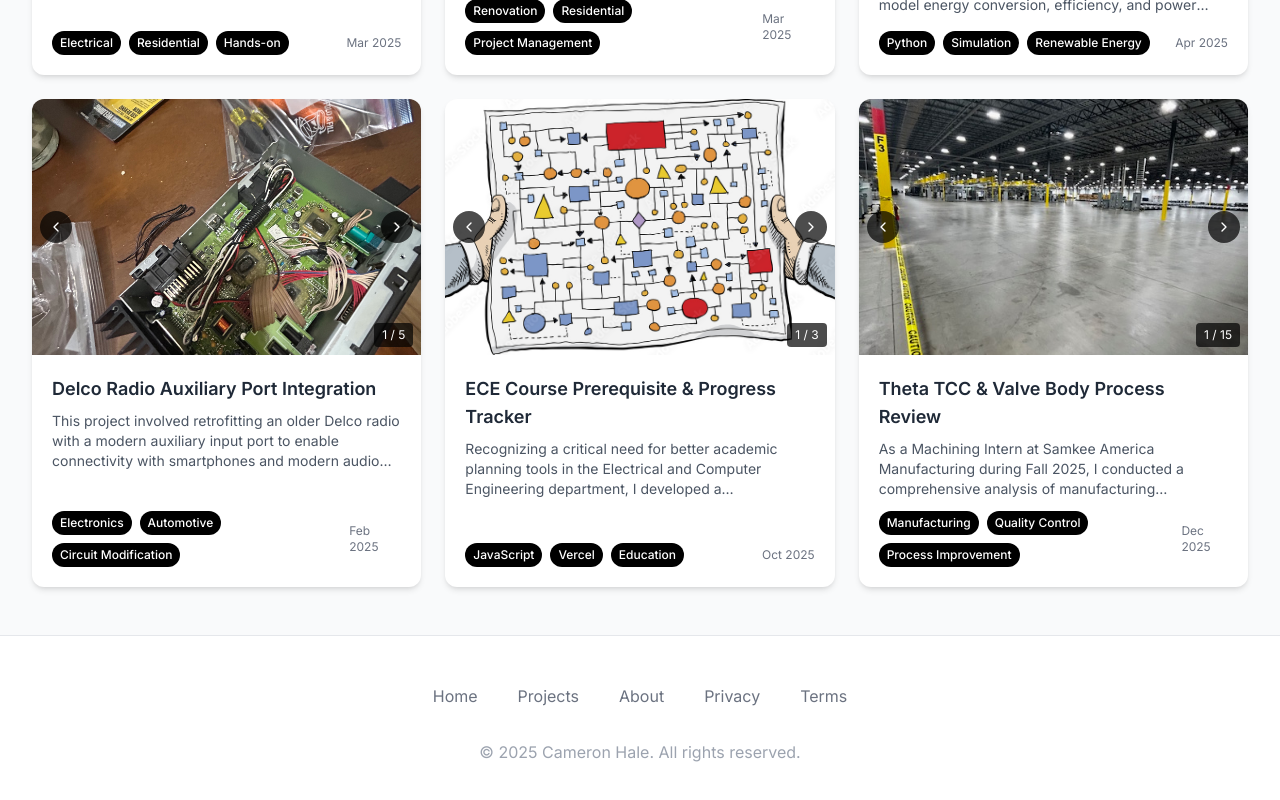
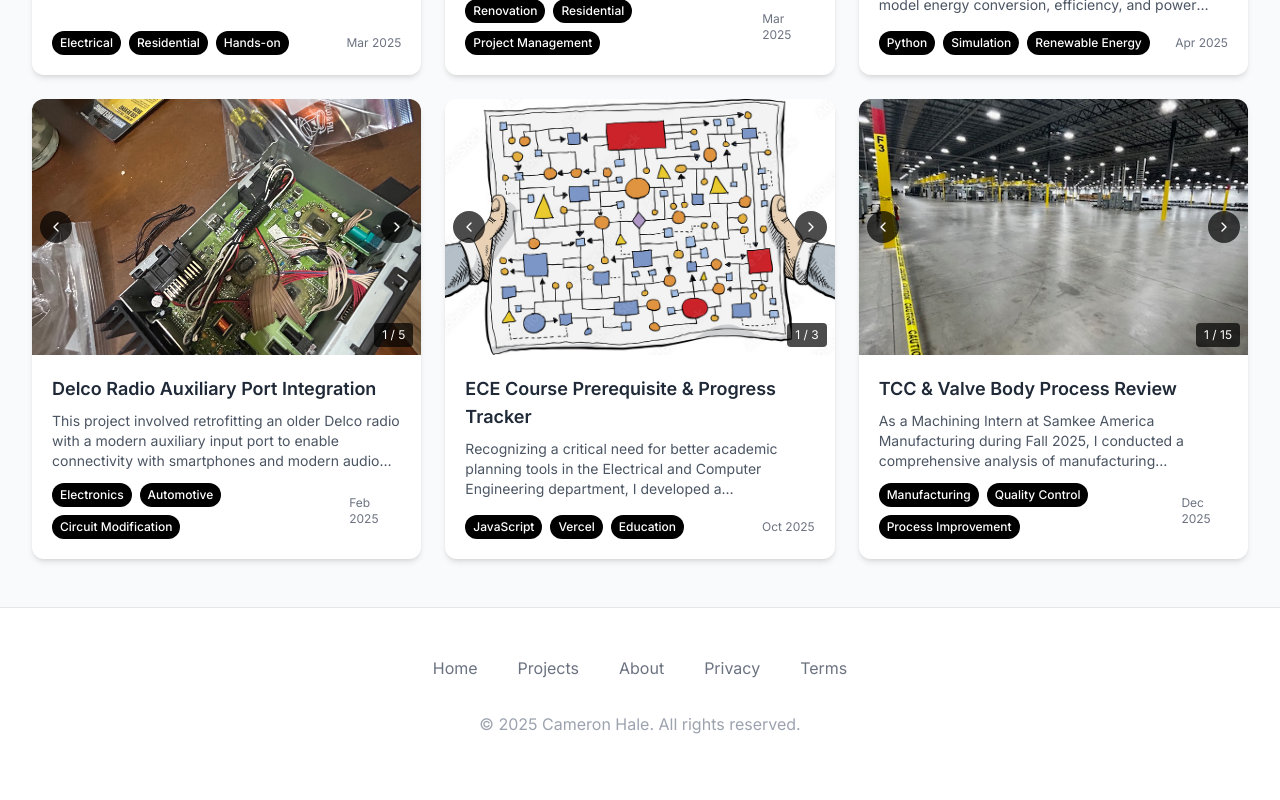
Before and after one commit to Cambaki/Portfolio-Website, a React (Vite) app: page /projects in a window 1280 px wide. Shown: the part 767-1567 px from the top of the page. Built offline with nearby package versions, Linux system fonts and the light colour scheme.

Commit message:
Fix Samkee project - Timing Chain Cover (TCC)

```diff
--- a/src/data/sampleProjects.ts
+++ b/src/data/sampleProjects.ts
@@ -100,8 +100,8 @@ This project showcases skills in web development, systems thinking, data organiz
   },
   {
     id: '6',
-    title: 'Theta TCC & Valve Body Process Review',
-    description: `As a Machining Intern at Samkee America Manufacturing during Fall 2025, I conducted a comprehensive analysis of manufacturing processes, quality control procedures, and operator training systems. This project focused on the Theta Torque Converter Case (TCC) and Valve Body production lines, examining the entire workflow from raw material to finished product inspection.
+    title: 'TCC & Valve Body Process Review',
+    description: `As a Machining Intern at Samkee America Manufacturing during Fall 2025, I conducted a comprehensive analysis of manufacturing processes, quality control procedures, and operator training systems. This project focused on the Timing Chain Cover (TCC) and Valve Body production lines, examining the entire workflow from raw material to finished product inspection.
 
 I reviewed and enhanced Process Training Manuals (PTM) and On-the-Job Training (OJT) guides for both operators and inspectors, ensuring documentation accuracy and clarity. Through hands-on practice, I developed proficiency with precision measuring instruments including calipers, micrometers, and bore gauges, while utilizing digital tablets for facility-wide inspection documentation.
 
```
